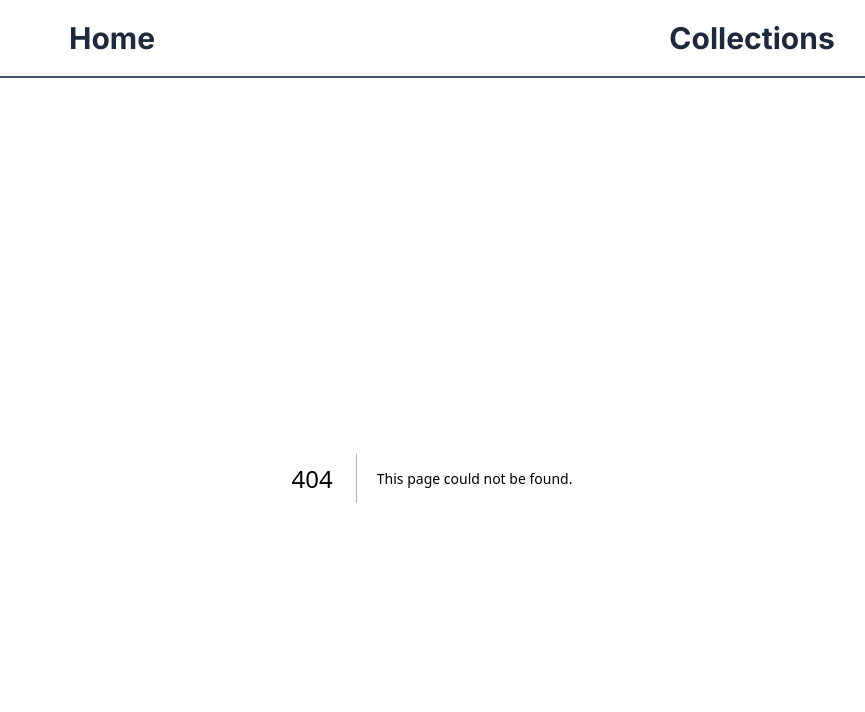
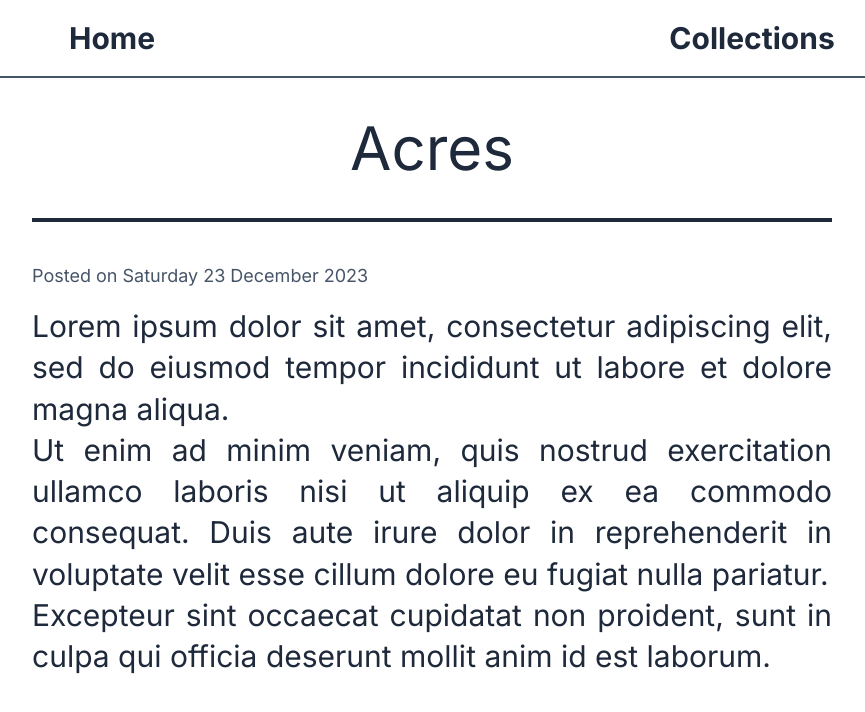
Before and after one commit to andikaraditya/next-blog, a Next.js app: page /posts/1 in a window 1280 px wide. Before the commit this address had no page. Shown: the top 712 px of the page, without its empty margins (208-1073 px from the left). Built offline with nearby package versions, Linux system fonts and the light colour scheme.

Commit message:
create post detail page

```diff
--- a/app/components/Card.jsx
+++ b/app/components/Card.jsx
@@ -1,3 +1,5 @@
+import Link from "next/link";
+
 function renderTitle(title) {
     if (title.length < 35) {
         return title
@@ -8,10 +10,12 @@ function renderTitle(title) {
 
 function Card({post}) {
     return (
-        <div>
-            <h2 className="text-5xl mb-7 leading-snug capitalize">{renderTitle(post.title)}</h2>
-            <p className="text-2xl text-justify whitespace-pre-line">{post.description.slice(0,250) + "..."}</p>
-        </div>
+        <Link href={`/posts/${post.id}`}>
+            <div>
+                <h2 className="text-5xl mb-7 leading-snug capitalize">{renderTitle(post.title)}</h2>
+                <p className="text-2xl text-justify whitespace-pre-line">{post.description.slice(0,250) + "..."}</p>
+            </div>
+        </Link>
     );
 }
 
--- a/app/components/Header.jsx
+++ b/app/components/Header.jsx
@@ -1,7 +1,7 @@
 function Header({title}) {
     return (
         <div className="py-10 mb-16 w-[700px] m-auto border-b-4 border-slate-800">
-            <h1 className="text-8xl text-center text-slate-800 underline">{title}</h1>
+            <h1 className="text-8xl text-center text-slate-800 underline capitalize">{title}</h1>
         </div>
     );
 }
--- /dev/null
+++ b/app/posts/[id]/page.jsx
@@ -0,0 +1,34 @@
+import data from "../../data/db.json";
+
+function getPost(id) {
+    return data.filter((el) => el.id == id)[0]
+}
+
+function getDate(date) {
+    return new Date(date).toLocaleString('en-GB', {
+        weekday: "long",
+        year: "numeric",
+        month: "long",
+        day: "numeric",
+    })
+}
+
+function PostDetail({params}) {
+    const {id} = params
+    const post = getPost(id)
+    return (
+        <main>
+            <div className="py-10 mb-10 w-[800px] m-auto border-b-4 border-slate-800">
+                <h1 className="text-6xl text-center text-slate-800 capitalize">{post.title}</h1>
+            </div>
+            <div className="w-[800px] m-auto">
+                <p className="text-lg text-slate-600 mb-4">Posted on {getDate(post.date)}</p>
+                <p className="text-3xl text-justify whitespace-pre-line leading-snug text-slate-800">
+                    {post.description}
+                </p>
+            </div>
+        </main>
+    );
+}
+
+export default PostDetail;
```
